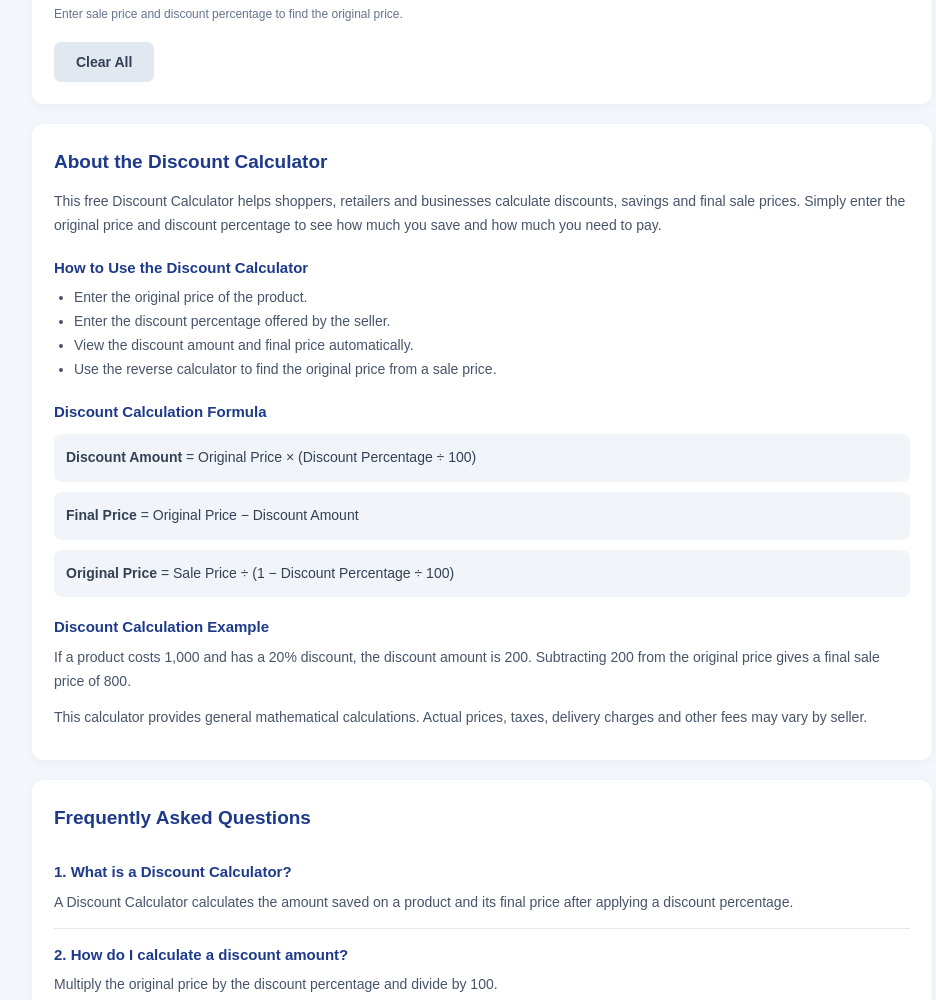
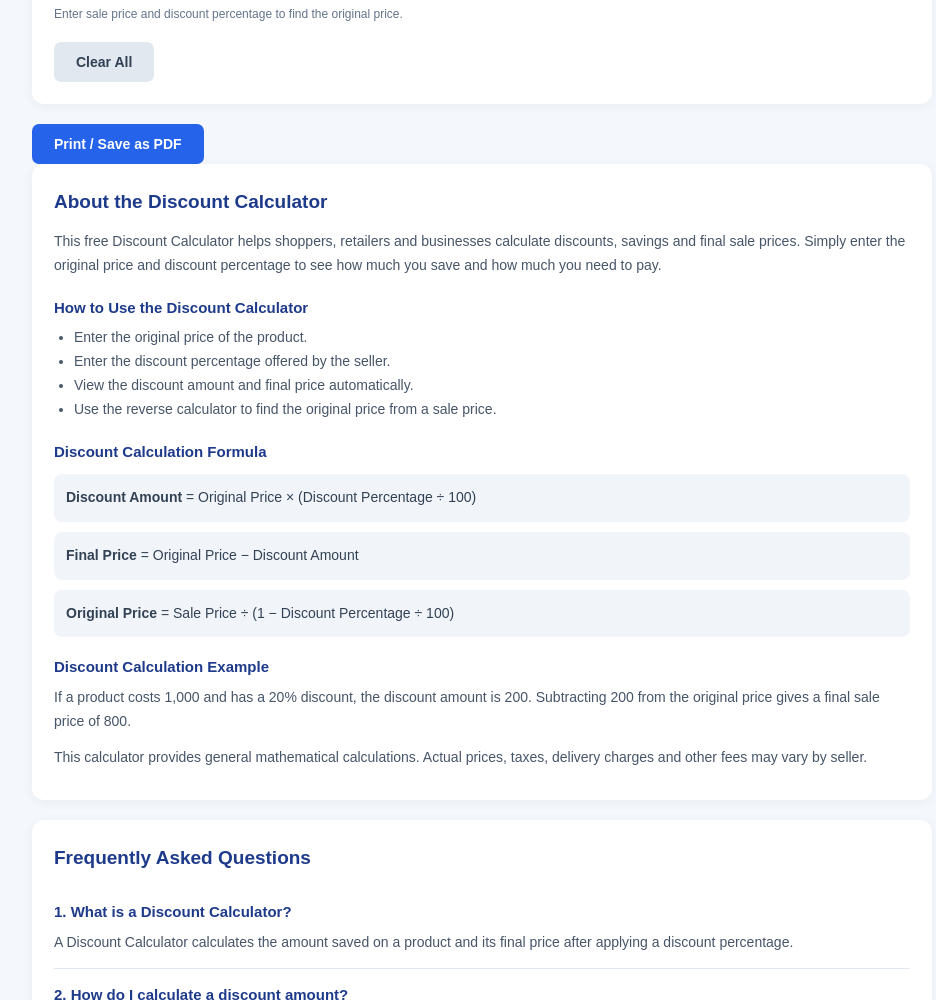
Before and after one commit to tayabqazi/calcconvert, a plain HTML site: page discount-calculator.html in a window 1280 px wide. Shown: the part 940-1940 px from the top of the page, without its empty margins (158-1094 px from the left). Drawn offline with Linux system fonts and the light colour scheme.

Commit message:
Update discount-calculator print button

```diff
--- a/discount-calculator.html
+++ b/discount-calculator.html
@@ -375,7 +375,11 @@ button:hover{opacity:.9}
  </div>
 </div>
 
-<div class="card info-card">
+ <div class="buttons">
+ <button class="primary" onclick="window.print()">Print / Save as PDF</button>
+</div>
+
+ <div class="card info-card">
  <h2>About the Discount Calculator</h2>
  <p>This free Discount Calculator helps shoppers, retailers and businesses calculate discounts, savings and final sale prices. Simply enter the original price and discount percentage to see how much you save and how much you need to pay.</p>
 
```
